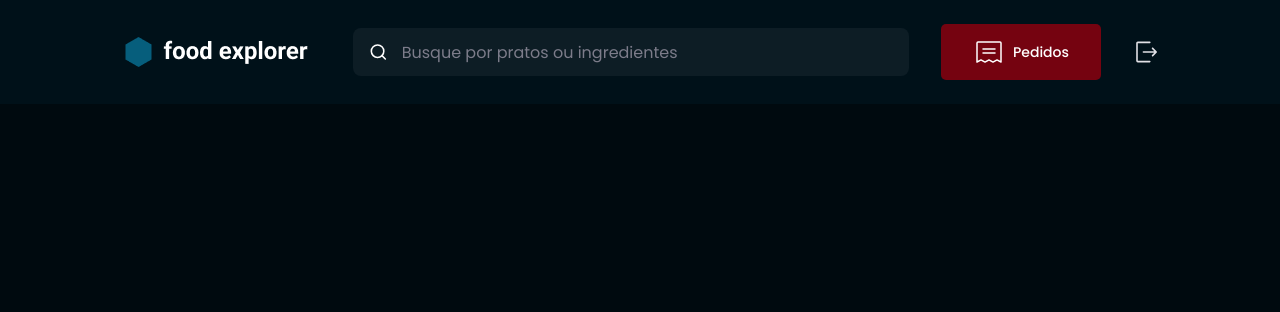
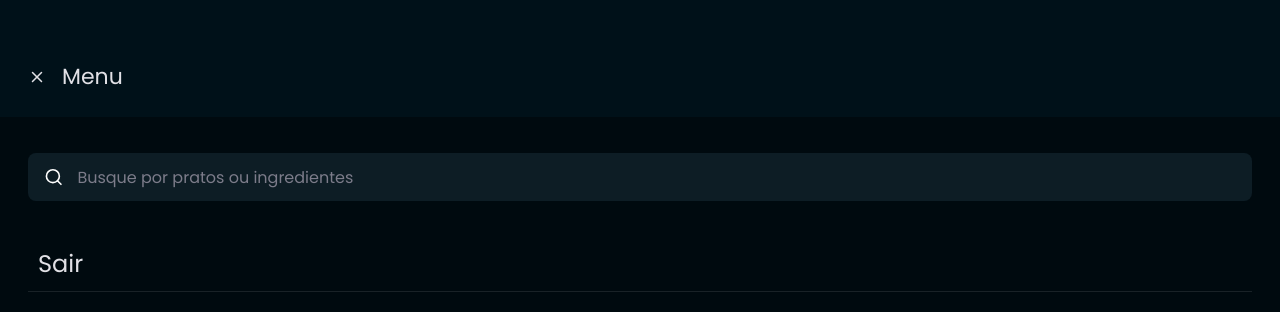
Before and after one commit to SergioRSanchez/food-explorer-web, a React (Vite) app: page / in a window 1280 px wide. Shown: the top 312 px of the page. Built offline with nearby package versions, Linux system fonts and the light colour scheme.

Commit message:
feat: created menu component

```diff
--- /dev/null
+++ b/src/components/Menu/index.jsx
@@ -0,0 +1,27 @@
+import { FiX, FiSearch } from "react-icons/fi";
+
+import { Input } from '../Input';
+
+import { Container, Header, Content } from './styles';
+
+export function Menu() {
+  return (
+    <Container>
+      <Header>
+        <p><FiX size={18} /></p>
+        <span>Menu</span>
+      </Header>
+
+      <Content>
+        <Input
+          placeholder="Busque por pratos ou ingredientes"
+          type="text"
+          icon={FiSearch}
+          id="name"
+        />
+
+        <button>Sair</button>
+      </Content>
+    </Container>
+  )
+}
--- /dev/null
+++ b/src/components/Menu/styles.js
@@ -0,0 +1,45 @@
+import styled from 'styled-components';
+
+export const Container = styled.div`
+  display: flex;
+  flex-direction: column;
+`;
+
+export const Header = styled.div`
+  display: flex;
+  margin: 0;
+  align-items: center;
+  gap: 16px;
+  font-size: 22px;
+
+  padding: 60px 28px 24px;
+
+  background-color: ${({ theme }) => theme.COLORS.DARK_700};
+
+  > p {
+    display: flex;
+  }
+
+  svg {
+    cursor: pointer;
+  }
+`;
+
+export const Content = styled.div`
+  padding: 36px 28px;
+
+  button {
+    display: flex;
+    background-color: transparent;
+    color: ${({ theme }) => theme.COLORS.LIGHT_300};
+    font-size: 24px;
+    line-height: 140%;
+    margin-top: 36px;
+    border: none;
+    padding: 10px;
+    width: 100%;
+
+
+    border-bottom: 1px solid ${({ theme }) => theme.COLORS.DARK_1000};
+  }
+`;
--- a/src/pages/Home/index.jsx
+++ b/src/pages/Home/index.jsx
@@ -1,11 +1,15 @@
 import { Header } from '../../components/Header';
+import { Menu } from '../../components/Menu';
 
 import { Container } from './styles';
 
 export function Home() {
   return (
     <Container>
-      <Header />
+      {/* <Header /> */}
+
+      <Menu />
+
     </Container>
   )
 }
```
